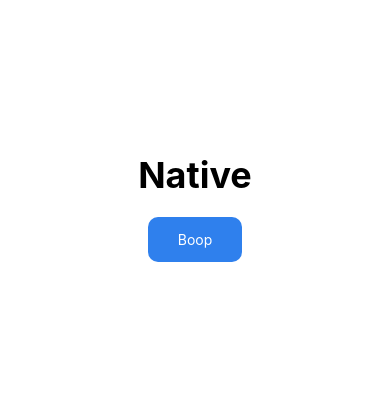
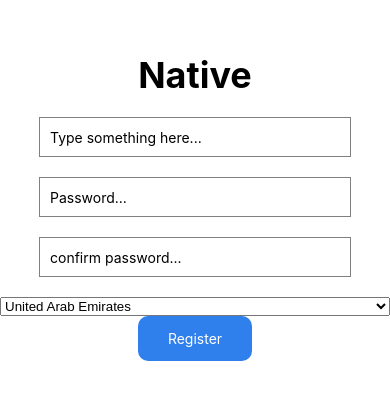
Before and after one commit to AMBacelar/mashreq-frontend-test, a React Native app in the folder apps/native/: screen / in a window 390 px wide. Shown: the part 215-614 px from the top of the page. Built offline with nearby package versions, Linux system fonts and the light colour scheme.

Commit message:
bare minimum registration form

```diff
--- a/apps/native/App.tsx
+++ b/apps/native/App.tsx
@@ -1,17 +1,58 @@
-import { StyleSheet, Text, View } from "react-native";
+import { StyleSheet, Text, View, TextInput } from "react-native";
+import { Picker } from '@react-native-picker/picker';
 import { StatusBar } from "expo-status-bar";
 import { Button } from "@repo/ui";
+import { useState } from "react";
 
 export default function Native() {
+  const [username, setUsername] = useState("");
+  const [password, setPassword] = useState("");
+  const [confirmPassword, setConfirmPassword] = useState("");
+
+  const [country, setCountry] = useState("UAE");
+
   return (
     <View style={styles.container}>
       <Text style={styles.header}>Native</Text>
+      <TextInput
+        style={styles.input}
+        value={username}
+        onChangeText={setUsername}
+        placeholder="Type something here..."
+      />
+      <TextInput
+        style={styles.input}
+        value={password}
+        onChangeText={setPassword}
+        placeholder="Password..."
+        secureTextEntry={true}
+      />
+      <TextInput
+        style={styles.input}
+        value={confirmPassword}
+        onChangeText={setConfirmPassword}
+        placeholder="confirm password..."
+        secureTextEntry={true}
+      />
+
+      <Picker
+        style={{ width: "100%" }}
+        mode="dropdown"
+        selectedValue={country}
+        onValueChange={(itemValue, itemIndex) =>
+          setCountry(itemValue)
+        }>
+        <Picker.Item label="United Arab Emirates" value="uae" />
+        <Picker.Item label="India" value="india" />
+        <Picker.Item label="United Kingdom" value="uk" />
+      </Picker>
+
       <Button
         onClick={() => {
           console.log("Pressed!");
           alert("Pressed!");
         }}
-        text="Boop"
+        text="Register"
       />
       <StatusBar style="auto" />
     </View>
@@ -30,4 +71,12 @@ const styles = StyleSheet.create({
     marginBottom: 20,
     fontSize: 36,
   },
+  input: {
+    height: 40,
+    borderColor: "gray",
+    borderWidth: 1,
+    padding: 10,
+    marginBottom: 20,
+    width: "80%",
+  }
 });
--- a/apps/native/babel.config.js
+++ b/apps/native/babel.config.js
@@ -1,6 +1,17 @@
 module.exports = function (api) {
   api.cache(true);
   return {
-    presets: ["babel-preset-expo"],
+    presets: ['babel-preset-expo'],
+    plugins: [
+      [
+        '@tamagui/babel-plugin',
+        {
+          components: ['tamagui'],
+          config: './tamagui.config.ts',
+          logTimings: true,
+          disableExtraction: process.env.NODE_ENV === 'development',
+        },
+      ],
+    ],
   };
 };
```
Also changed, not shown: apps/native/package.json (+5 -2 lines), 2 other files (tests, documents, lock files or other folders).
